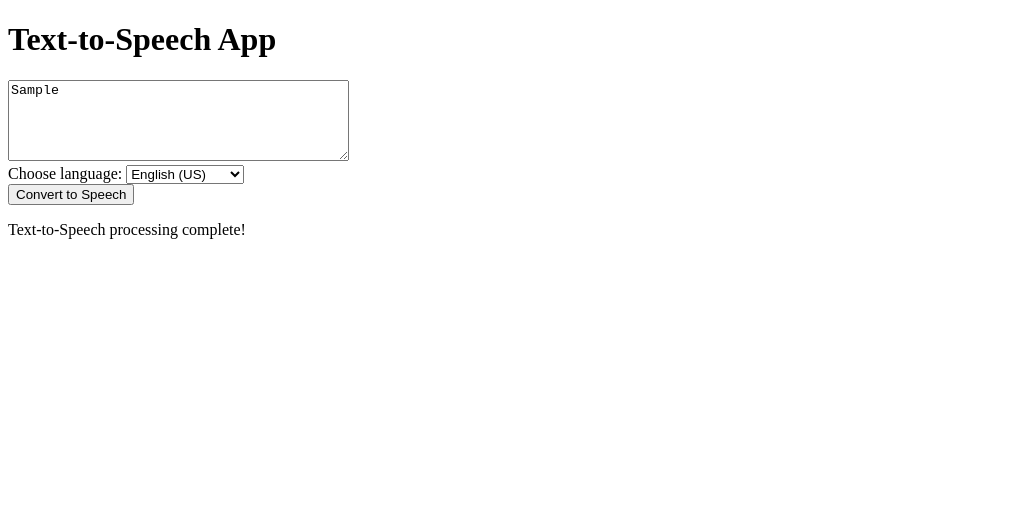
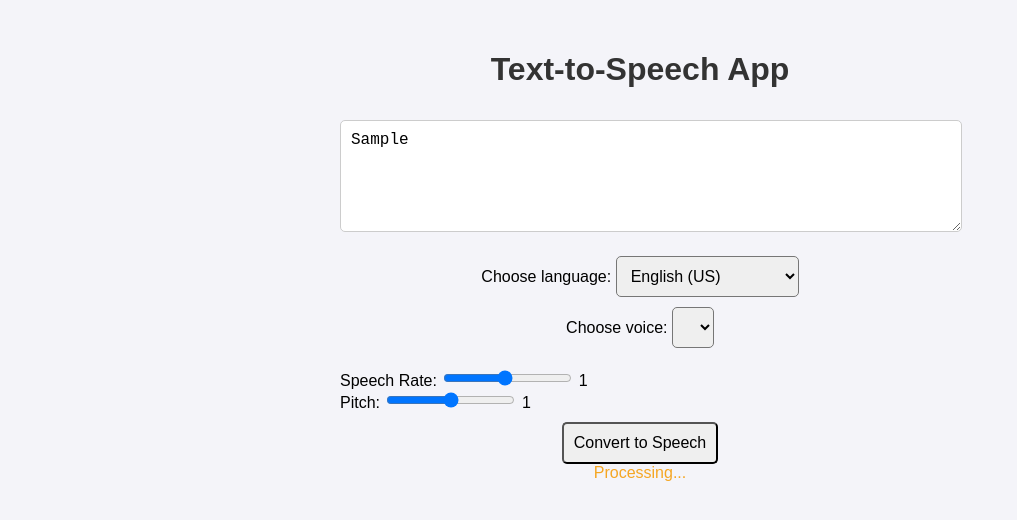
Before and after one commit to BrooksterBOYZ/Translator, a plain HTML site: page index.html in a window 1280 px wide. Both pictures are taken after typing "Sample" into the empty fields and a click on the button "Convert to Speech". Shown: the whole page, without its empty margins (0-1017 px from the left). Drawn offline with Linux system fonts and the light colour scheme.

Commit message:
Update index.html

```diff
--- a/index.html
+++ b/index.html
@@ -1,14 +1,68 @@
 <!DOCTYPE html>
 <html lang="en">
+
 <head>
     <meta charset="UTF-8">
     <meta name="viewport" content="width=device-width, initial-scale=1.0">
     <title>Text-to-Speech App</title>
+    <style>
+        body {
+            font-family: Arial, sans-serif;
+            max-width: 600px;
+            margin: 20px auto;
+            padding: 10px;
+            background-color: #f4f4f9;
+            border-radius: 10px;
+            text-align: center;
+        }
+
+        h1 {
+            color: #333;
+        }
+
+        textarea {
+            width: 100%;
+            margin: 10px 0;
+            padding: 10px;
+            font-size: 16px;
+            border-radius: 5px;
+            border: 1px solid #ccc;
+        }
+
+        select, button {
+            padding: 10px;
+            font-size: 16px;
+            margin-top: 10px;
+            border-radius: 5px;
+            cursor: pointer;
+        }
+
+        .controls {
+            margin-top: 20px;
+            text-align: left;
+        }
+
+        #response-message {
+            margin-top: 20px;
+            font-weight: bold;
+            color: #2d7f2d;
+        }
+
+        #loading-message {
+            color: #f5a623;
+            display: none;
+        }
+
+        .error {
+            color: red;
+        }
+    </style>
 </head>
+
 <body>
     <h1>Text-to-Speech App</h1>
 
-    <textarea id="text" placeholder="Enter text here..." rows="5" cols="40"></textarea><br>
+    <textarea id="text" placeholder="Enter text here..." rows="5"></textarea><br>
 
     <label for="language">Choose language:</label>
     <select id="language">
@@ -16,17 +70,61 @@
         <option value="en-GB">English (UK)</option>
         <option value="es-ES">Spanish (Spain)</option>
         <option value="fr-FR">French (France)</option>
-        <!-- You can add more languages here -->
+        <option value="de-DE">German (Germany)</option>
+        <option value="it-IT">Italian (Italy)</option>
+        <option value="ja-JP">Japanese</option>
+        <option value="zh-CN">Chinese (Mandarin)</option>
+        <!-- Add more language options here -->
     </select><br>
+
+    <label for="voice">Choose voice:</label>
+    <select id="voice">
+        <!-- Voices will be dynamically loaded -->
+    </select><br>
+
+    <div class="controls">
+        <label for="rate">Speech Rate: </label>
+        <input type="range" id="rate" min="0.1" max="2" step="0.1" value="1">
+        <span id="rate-value">1</span><br>
+
+        <label for="pitch">Pitch: </label>
+        <input type="range" id="pitch" min="0" max="2" step="0.1" value="1">
+        <span id="pitch-value">1</span><br>
+    </div>
 
     <button onclick="convertTextToSpeech()">Convert to Speech</button>
 
+    <div id="loading-message">Processing...</div>
     <div id="response-message"></div>
 
     <script>
+        let voices = [];
+        let selectedVoice = null;
+
+        // Load voices when the page is ready
+        window.speechSynthesis.onvoiceschanged = function () {
+            voices = window.speechSynthesis.getVoices();
+            const voiceSelect = document.getElementById('voice');
+            voiceSelect.innerHTML = '';  // Clear existing options
+
+            voices.forEach(voice => {
+                const option = document.createElement('option');
+                option.value = voice.name;
+                option.textContent = voice.name + ' (' + voice.lang + ')';
+                voiceSelect.appendChild(option);
+            });
+
+            // Set default voice to the first available voice
+            selectedVoice = voices[0];
+            voiceSelect.value = selectedVoice.name;
+        };
+
+        // Function to handle Text-to-Speech conversion
         function convertTextToSpeech() {
             const text = document.getElementById("text").value;
             const language = document.getElementById("language").value;
+            const rate = document.getElementById("rate").value;
+            const pitch = document.getElementById("pitch").value;
 
             // Check if there's any text entered
             if (text.trim() === "") {
@@ -34,22 +132,45 @@
                 return;
             }
 
+            // Show loading message
+            document.getElementById("loading-message").style.display = "block";
+            document.getElementById("response-message").innerHTML = "";
+
             // Create a new SpeechSynthesisUtterance object for TTS
             const utterance = new SpeechSynthesisUtterance(text);
 
-            // Set the language of the speech
+            // Set language and voice
             utterance.lang = language;
+            utterance.voice = voices.find(voice => voice.name === document.getElementById("voice").value);
 
-            // Optionally adjust the pitch and rate of the speech
-            utterance.pitch = 1;  // Default pitch
-            utterance.rate = 1;   // Default rate of speech
+            // Set rate and pitch
+            utterance.rate = rate;
+            utterance.pitch = pitch;
+
+            // Speak the text
+            utterance.onend = function () {
+                document.getElementById("loading-message").style.display = "none";
+                document.getElementById("response-message").innerHTML = "<p>Text-to-Speech processing complete!</p>";
+            };
+
+            utterance.onerror = function (event) {
+                document.getElementById("loading-message").style.display = "none";
+                document.getElementById("response-message").innerHTML = "<p class='error'>An error occurred while processing the text-to-speech.</p>";
+            };
 
             // Speak the text
             window.speechSynthesis.speak(utterance);
+        }
 
-            // Show a message that TTS is processing
-            document.getElementById("response-message").innerHTML = "<p>Text-to-Speech processing complete!</p>";
-        }
+        // Event listeners to update rate and pitch values
+        document.getElementById("rate").addEventListener("input", function () {
+            document.getElementById("rate-value").textContent = this.value;
+        });
+
+        document.getElementById("pitch").addEventListener("input", function () {
+            document.getElementById("pitch-value").textContent = this.value;
+        });
     </script>
 </body>
+
 </html>
```
